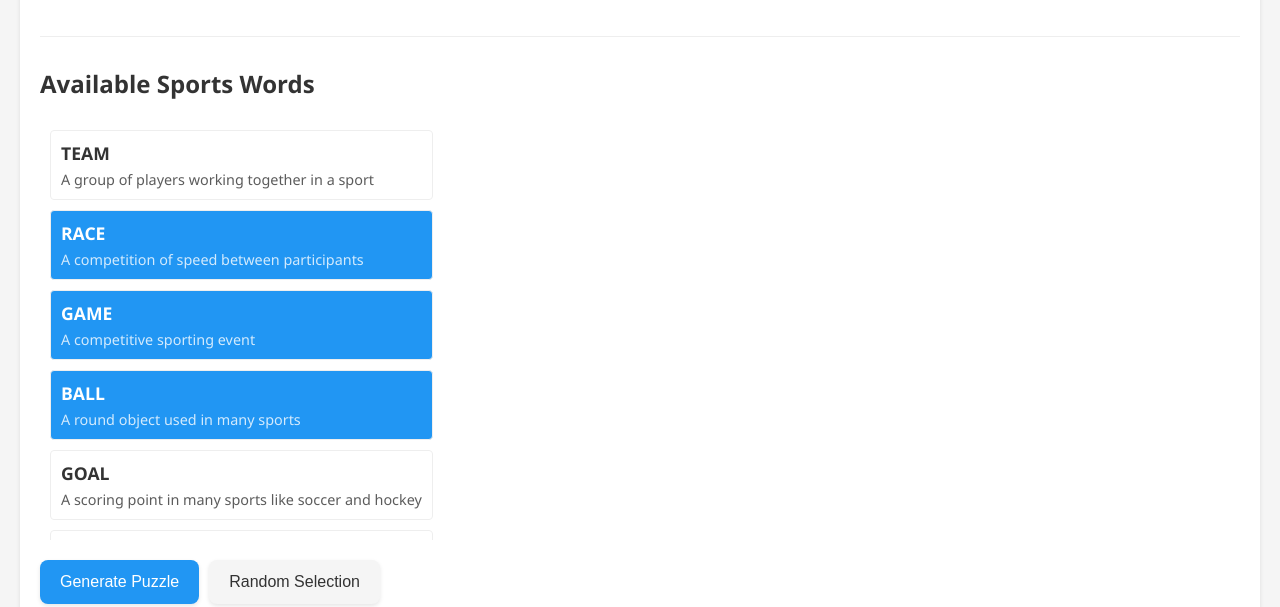
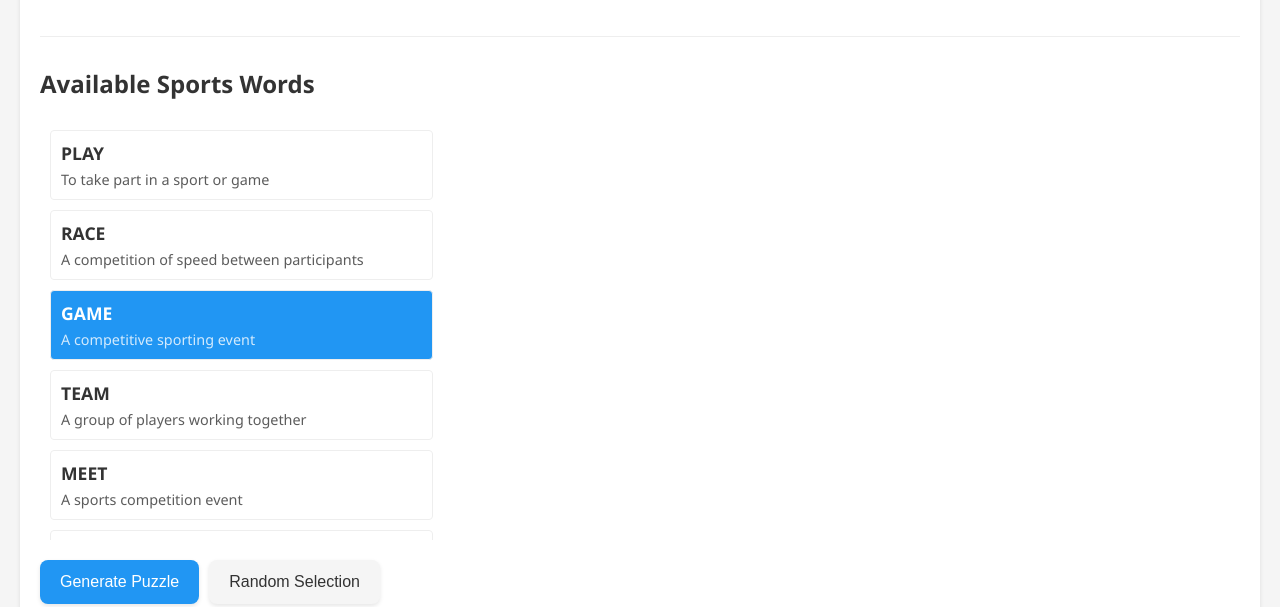
Before and after one commit to FeynmanXie/crossword-puzzle, a plain HTML site: page index.html in a window 1280 px wide. Both pictures are taken after a click on the button "Random Selection". Shown: the part 123-730 px from the top of the page. Drawn offline with Linux system fonts and the light colour scheme.

Commit message:
fix: 优化词库和缓存控制，提高生成成功率

```diff
--- a/index.html
+++ b/index.html
@@ -3,6 +3,9 @@
 <head>
     <meta charset="UTF-8">
     <meta name="viewport" content="width=device-width, initial-scale=1.0">
+    <meta http-equiv="Cache-Control" content="no-cache, no-store, must-revalidate">
+    <meta http-equiv="Pragma" content="no-cache">
+    <meta http-equiv="Expires" content="0">
     <title>Sports Crossword Puzzle</title>
     <link rel="stylesheet" href="css/styles.css">
 </head>
@@ -38,8 +41,13 @@
     </div>
 
     <script type="module">
-        import { PuzzleGenerator } from './js/PuzzleGenerator.js';
-        import { sportsWords } from './js/sports_words.js';
+        // 添加随机参数以防止缓存
+        const version = new Date().getTime();
+        const PuzzleGeneratorModule = await import('./js/PuzzleGenerator.js?v=' + version);
+        const SportsWordsModule = await import('./js/sports_words.js?v=' + version);
+
+        const PuzzleGenerator = PuzzleGeneratorModule.PuzzleGenerator;
+        const sportsWords = SportsWordsModule.sportsWords;
 
         let puzzleData = null;
         let generator = new PuzzleGenerator();
@@ -80,7 +88,7 @@
         function selectRandomWords() {
             selectedWords.clear();
             const shuffled = [...sportsWords].sort(() => 0.5 - Math.random());
-            for (let i = 0; i < Math.min(8, shuffled.length); i++) {
+            for (let i = 0; i < Math.min(4, shuffled.length); i++) {
                 selectedWords.add(shuffled[i]);
             }
             displayWordList();
--- a/js/sports_words.js
+++ b/js/sports_words.js
@@ -1,8 +1,9 @@
 // 运动主题填字游戏词条数据库
 export const sportsWords = [
+    // 基础动作词（都包含A）
     {
-        text: "TEAM",
-        hint: "A group of players working together in a sport"
+        text: "PLAY",
+        hint: "To take part in a sport or game"
     },
     {
         text: "RACE",
@@ -13,16 +14,70 @@ export const sportsWords = [
         hint: "A competitive sporting event"
     },
     {
+        text: "TEAM",
+        hint: "A group of players working together"
+    },
+
+    // 包含E的词组
+    {
+        text: "MEET",
+        hint: "A sports competition event"
+    },
+    {
+        text: "STEP",
+        hint: "A basic movement in exercise"
+    },
+    {
+        text: "SEND",
+        hint: "To pass or throw the ball"
+    },
+    {
+        text: "LEAD",
+        hint: "To be ahead in a competition"
+    },
+
+    // 包含R的词组
+    {
+        text: "RIDE",
+        hint: "To move on a bicycle or horse"
+    },
+    {
+        text: "ROLL",
+        hint: "To move by turning over and over"
+    },
+    {
+        text: "ROPE",
+        hint: "Equipment used for jumping or climbing"
+    },
+    {
+        text: "RULE",
+        hint: "A regulation in sports"
+    },
+
+    // 包含T的词组
+    {
+        text: "TIME",
+        hint: "Duration or record in a race"
+    },
+    {
+        text: "TIRE",
+        hint: "To become physically exhausted"
+    },
+    {
+        text: "TEAM",
+        hint: "A group working together in sports"
+    },
+    {
+        text: "TURN",
+        hint: "To change direction in movement"
+    },
+    {
         text: "BALL",
         hint: "A round object used in many sports"
     },
     {
         text: "GOAL",
         hint: "A scoring point in many sports like soccer and hockey"
-    },
-    {
-        text: "PLAY",
-        hint: "To take part in a sport or game"
     },
     {
         text: "SWIM",
```
